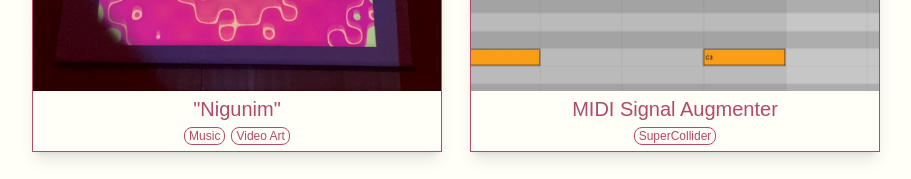
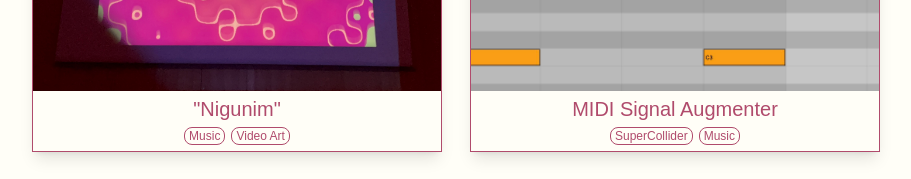
Before and after one commit to jacob-fm/portfolio-site-react, a React (Vite) app: page / in a window 1280 px wide. Shown: the part 1360-1539 px from the top of the page, without its empty margins (184-1095 px from the left). Built offline with nearby package versions, Linux system fonts and the light colour scheme; a web font is replaced by a local one.

Commit message:
give midi thing the music badge

```diff
--- a/src/app/App.jsx
+++ b/src/app/App.jsx
@@ -35,7 +35,7 @@ function App() {
       title: "MIDI Signal Augmenter",
       route: "/midi",
       image: "/media/midi_thumbnail.png",
-      badges: ["SuperCollider"],
+      badges: ["SuperCollider", "Music"],
     },
     {
       title: "Yale Collections: Gaming Tokens",
```
